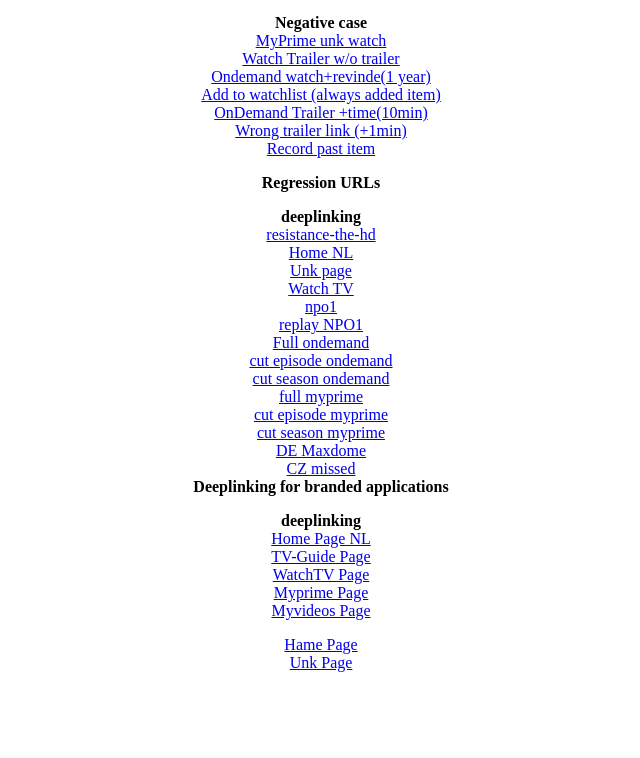
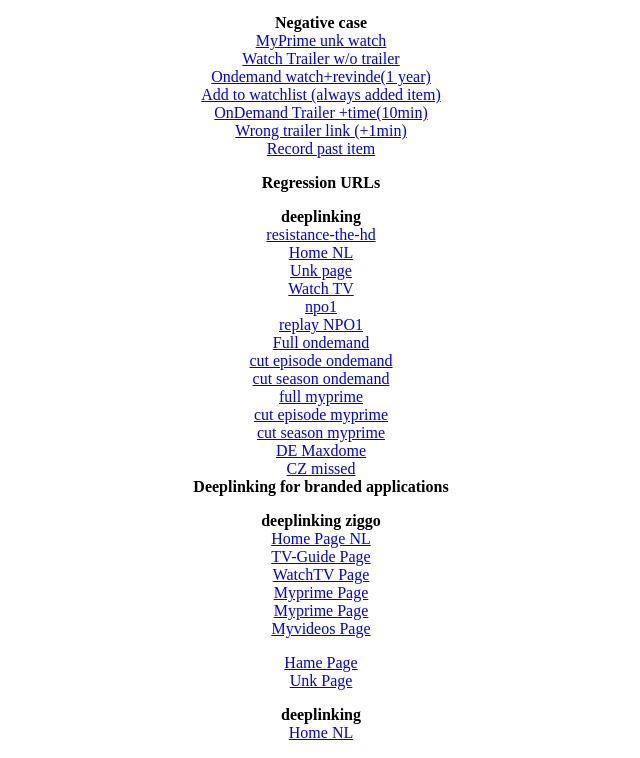
Before and after one commit to aleksvirr/aleksvirr.github.com, a plain HTML site: page index.htm in a window 1280 px wide. Shown: the part 510-1268 px from the top of the page, without its empty margins (319-959 px from the left). Before the commit the page ends 1198 px from the top, so only its background shows below. Drawn offline with Linux system fonts and the light colour scheme.

Commit message:
Update index.htm

```diff
--- a/index.htm
+++ b/index.htm
@@ -60,14 +60,17 @@
 <a href="https://www.horizon.tv/cs_cz/catchup.html">CZ missed</a><br>
 
 	<b>Deeplinking for branded applications</b><p>
-	<b>deeplinking</b><br>
+	<b>deeplinking ziggo</b><br>
 <a href="ziggogo://nl/home">Home Page NL</a><br>
 <a href="ziggogo://nl/tvguide">TV-Guide Page</a><br>
 <a href="ziggogo://nl/watchtv">WatchTV Page</a><br>
 <a href="ziggogo://nl/myprime">Myprime Page</a><br>
+<a href="ziggogo://nl/ondemand">Myprime Page</a><br>
 <a href="ziggogo://nl/myvideos">Myvideos Page</a><p>
 <a href="ziggogo://nl/hame">Hame Page</a><br>
-<a href="ziggogo://nl/unk">Unk Page</a><br>
+<a href="ziggogo://nl/unk">Unk Page</a><p>
+	<b>deeplinking</b><br>
+<a href="https://www.ziggogo.tv/nl_nl.html">Home NL</a><br>
 </div>
 	</body>
 </html>
```
